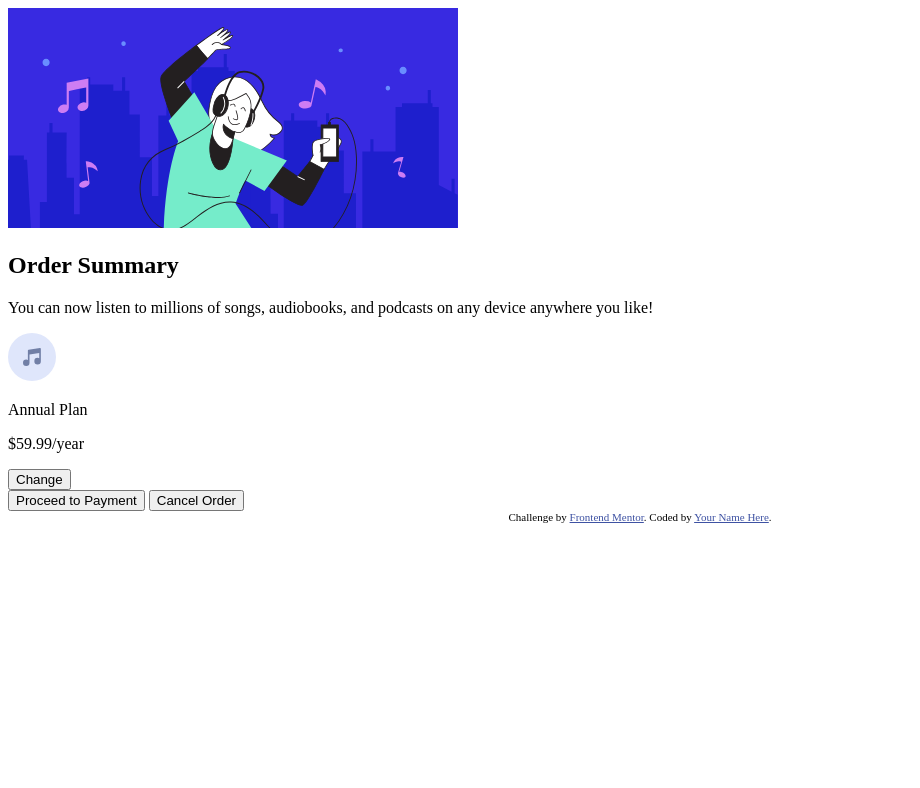
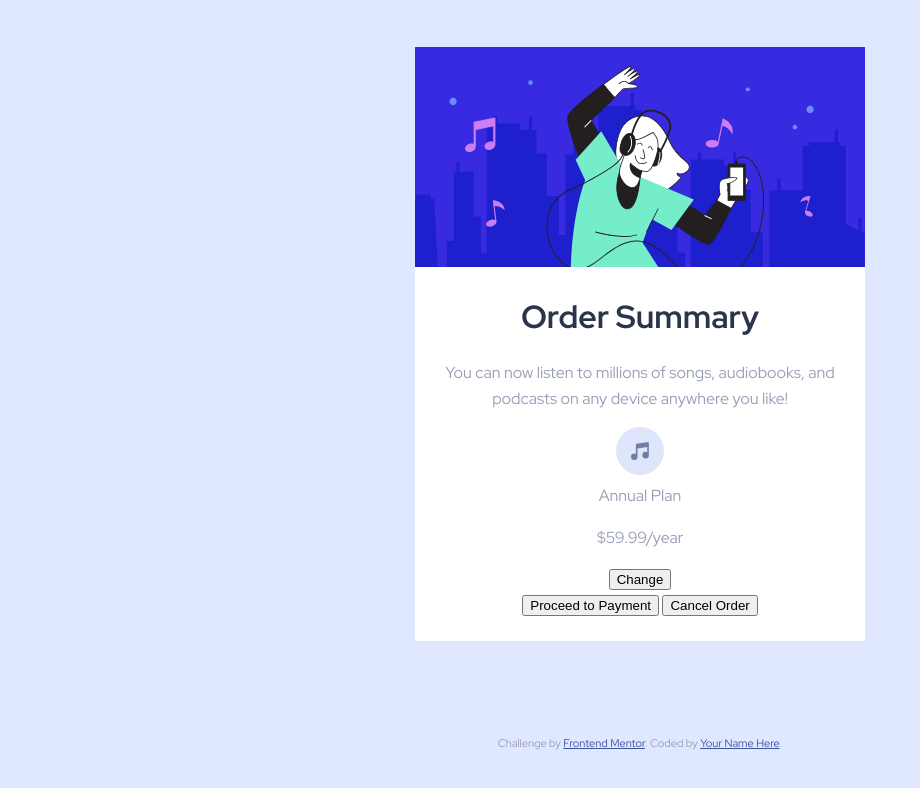
Before and after one commit to design4emmy/order-summary-component, a plain HTML site: page index.html in a window 1280 px wide. Shown: the whole page, without its empty margins (0-920 px from the left). Drawn offline with Linux system fonts and the light colour scheme.

Commit message:
2nd commit
Added codes to the css,

```diff
--- a/css/style.css
+++ b/css/style.css
@@ -0,0 +1,42 @@
+body{
+    margin: 0;
+    font-family: 'Red Hat Display', sans-serif;
+    font-size: 1rem;
+    line-height: 1.6;
+    background-color: #E0E8FF;
+    font-weight: 400;
+    color: #989EB6;
+
+    display: grid;
+    min-height: 100vh;
+    place-items: center;
+
+}
+
+
+h2,
+p{
+    margin-top: 0;
+}
+
+h1,h2,h3{
+    line-height: 1.1;
+
+}
+
+h2{
+    font-size: 2rem;
+    color: #2C344B;
+}
+
+.card{
+    background-color: #fff;
+    width: 100%;
+    max-width: 28.1rem;
+    margin: 0 auto;
+    text-align: center;
+}
+
+.padding-48{
+    padding: 1.5rem;
+}
--- a/index.html
+++ b/index.html
@@ -3,7 +3,7 @@
 <head>
   <meta charset="UTF-8">
   <meta name="viewport" content="width=device-width, initial-scale=1.0"> <!-- displays site properly based on user's device -->
-
+  <link href="https://fonts.googleapis.com/css2?family=Red+Hat+Display:wght@300;400;500;700;800&display=swap" rel="stylesheet">
   <link rel="icon" type="image/png" sizes="32x32" href="./images/favicon-32x32.png">
 
   <title>Frontend Mentor | Order summary card</title>
@@ -20,7 +20,7 @@
   <div class="card">
     <img class="card__image" src="images/illustration-hero.svg" alt="" >
 
-    <div class="card__content">
+    <div class="card__content padding-48">
       <h2>Order Summary</h2>
       <p>You can now listen to millions of songs, audiobooks, and podcasts on any
         device anywhere you like!</p>
```
